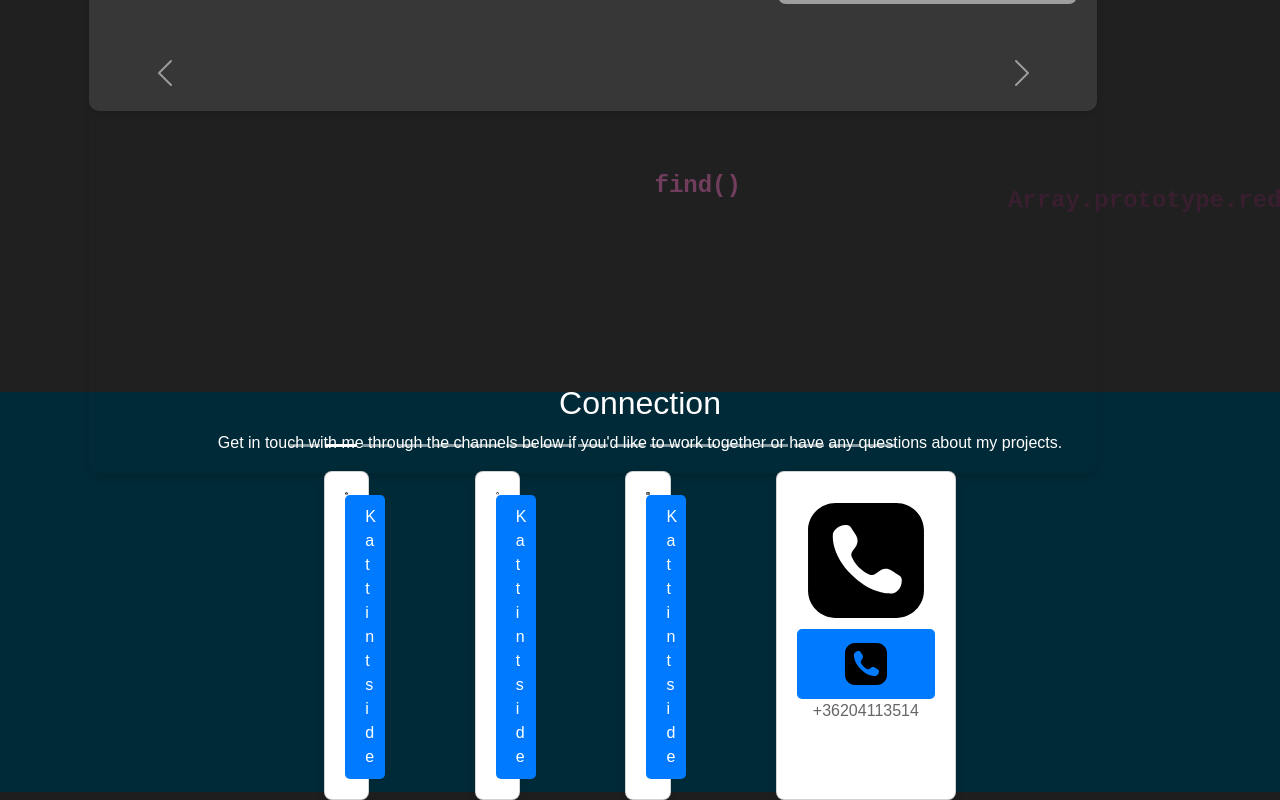
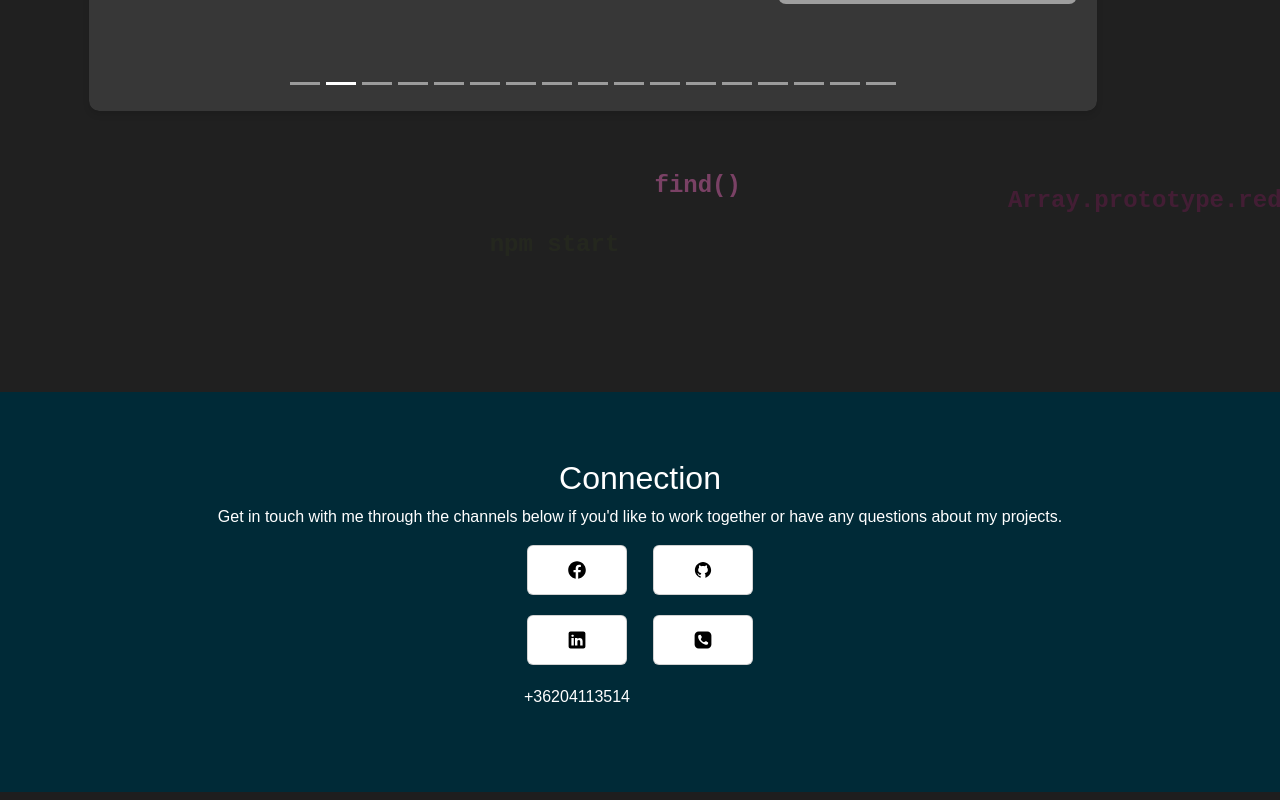
Before and after one commit to somogyiTi2/portfolio_2025, a React (Vite) app in the folder frontend/: page / in a window 1280 px wide. Shown: the part 1608-2408 px from the top of the page. Built offline with nearby package versions, Linux system fonts and the light colour scheme; grey boxes are pictures that could not be loaded.

Commit message:
bugfix/designe

```diff
--- a/frontend/src/component/Connection.css
+++ b/frontend/src/component/Connection.css
@@ -1,17 +1,3 @@
- .card {
-     width: 30%;
-     padding: 20px;
-     background-color: #ffffff;
-     border-radius: 8px;
-     box-shadow: 0 4px 8px rgba(0, 0, 0, 0.1);
-     text-align: center;
-     transition: transform 0.3s ease;
- }
-
- .card:hover {
-     transform: scale(1.05);
- }
-
 .card h2 {
     font-size: 24px;
     margin-bottom: 10px;
@@ -21,17 +7,6 @@
 .card p {
     font-size: 16px;
     color: #666;
- }
-
- .card button {
-     padding: 10px 20px;
-     background-color: #007bff;
-     color: #fff;
-     border: none;
-     border-radius: 5px;
-     cursor: pointer;
-     font-size: 16px;
-     transition: background-color 0.3s;
 }
 
 .card button:hover {
@@ -58,10 +33,6 @@
     background-color: #002a37;
 }
 
- .cards {
-     display: flex;
- }
-
 .showHover p {
     display: none;
 }
@@ -70,7 +41,12 @@
     display: block;
 }
 
- @media (max-width: 768px) {
+.card img {
+    position: absolute;
+    height: 100px
+}
+
+
 .cards {
     display: grid;
     grid-template-columns: repeat(2, 1fr);
@@ -79,31 +55,35 @@
 }
 
 .card {
-        width: 90%;
-        height: 50px; /* vagy amit jónak látsz pl. 300px */
+    width: 100px;
+    height: 50px;
     display: flex;
     flex-direction: column;
     justify-content: center;
     align-items: center;
 }
+.card img {
+    position: absolute;
+    height: 20px;
+}
 
+@media only screen and (max-width:800px) {
     .card h2 {
         font-size: 20px;
     }
 
     .card p {
         font-size: 14px;
-        flex-grow: 1; /* hogy a szöveg elfoglalja a köztes helyet */
+        flex-grow: 1;
+        /* hogy a szöveg elfoglalja a köztes helyet */
     }
 
-    .card img{
-        position: absolute;
-        height: 20px;
-    }
+
 
     .card button {
         visibility: hidden;
     }
+
     .showHover p {
         display: block;
         position: absolute;
--- a/frontend/src/component/Connection.tsx
+++ b/frontend/src/component/Connection.tsx
@@ -22,28 +22,25 @@ const Connection = () => {
                 <a href="https://www.facebook.com/somogyitibor97/">
                     <div className="card">
                         <img src={facebook} alt="facebook" />
-                        <button>Kattints ide</button>
+
                     </div>
                 </a>
                 <a href="https://github.com/somogyiTi2">
                     <div className="card">
                         <img src={github} alt="github" />
-                        <button>Kattints ide</button>
+
                     </div>
                 </a>
                 <a href="https://www.linkedin.com/in/somogyi-tibor-linkdin/">
                     <div className="card">
                         <img src={linkdin} alt="linkdin" />
-                        <button>Kattints ide</button>
+
                     </div>
                 </a>
                 <div className="card ">
-                <img src={phone} alt="Telefon ikon" />
-                    <button className="icon-wrapper" onClick={openDialer}>
-                     <img src={phone} alt="Telefon ikon" />
-                    </button>
-                    <p className='showHover'>{phoneNumber}</p>
+                    <img src={phone} alt="Telefon ikon" onClick={openDialer} />
                 </div>
+                <p className='showHover'>{phoneNumber}</p>
             </div>
         </div>
     );
--- a/frontend/src/component/PortfolioSlider.css
+++ b/frontend/src/component/PortfolioSlider.css
@@ -19,7 +19,3 @@
     background: #007bff;
     color: white;
 }
-
-.carousel-inner {
-    height: 100vh;
-}
```
Lines whose indentation alone changed are shown as unchanged.
